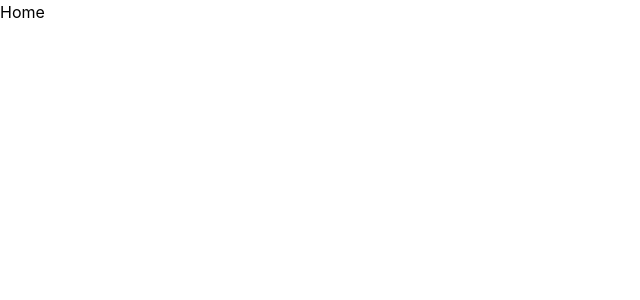
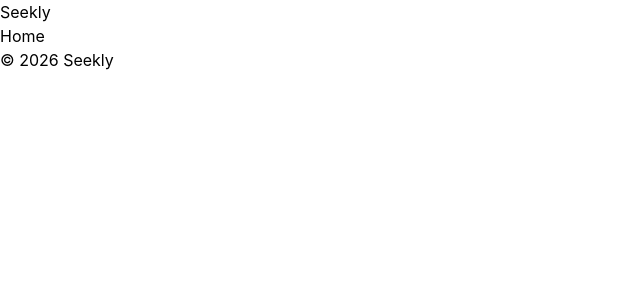
Before and after one commit to maryam-dev26/Seekly, a React (Vite) app: page / in a window 1280 px wide. Shown: the top 300 px of the page, without its empty margins (0-640 px from the left). Built offline with nearby package versions, Linux system fonts and the light colour scheme.

Commit message:
feat: add shared application layout

```diff
--- a/src/App.tsx
+++ b/src/App.tsx
@@ -1,4 +1,5 @@
 import { Routes, Route } from 'react-router-dom'
+import Layout from './components/layout/Layout'
 
 function Home() {
   return <h1>Home</h1>
@@ -35,6 +36,7 @@
 function App() {
   return (
     <Routes>
+      <Route element={<Layout />}>
         <Route path="/" element={<Home />} />
         <Route path="/explore" element={<Explore />} />
         <Route path="/topics" element={<Topics />} />
@@ -43,6 +45,7 @@
         <Route path="/search" element={<Search />} />
         <Route path="/people/:username" element={<Person />} />
         <Route path="/about" element={<About />} />
+      </Route>
     </Routes>
   )
 }
--- /dev/null
+++ b/src/components/layout/Footer.tsx
@@ -0,0 +1,9 @@
+function Footer() {
+  return (
+    <footer>
+      <p>© 2026 Seekly</p>
+    </footer>
+  )
+}
+
+export default Footer
--- /dev/null
+++ b/src/components/layout/Layout.tsx
@@ -0,0 +1,19 @@
+import { Outlet } from 'react-router-dom'
+import Navbar from './Navbar'
+import Footer from './Footer'
+
+function Layout() {
+  return (
+    <>
+      <Navbar />
+
+      <main>
+        <Outlet />
+      </main>
+
+      <Footer />
+    </>
+  )
+}
+
+export default Layout
--- /dev/null
+++ b/src/components/layout/Navbar.tsx
@@ -0,0 +1,11 @@
+function Navbar() {
+  return (
+    <header>
+      <nav>
+        <h1>Seekly</h1>
+      </nav>
+    </header>
+  )
+}
+
+export default Navbar
```
Lines whose indentation alone changed are shown as unchanged.
